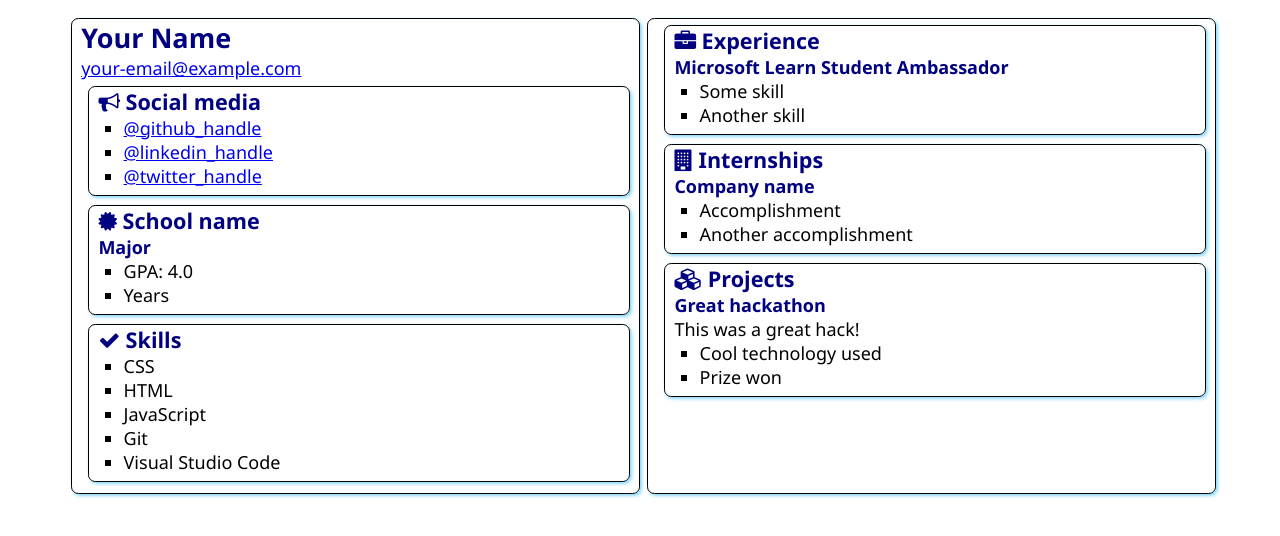
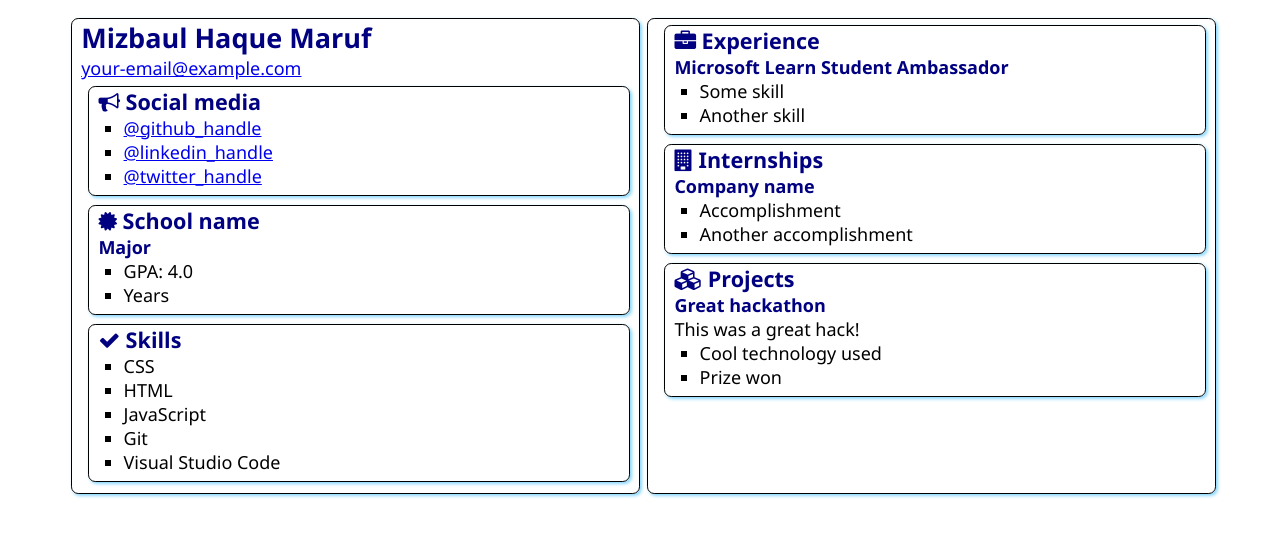
Before and after one commit to MizbaulHaqueMaruf/SATechnicalOnboarding, a plain HTML site: page src/index.html in a window 1280 px wide. Drawn offline with Linux system fonts and the light colour scheme.

Commit message:
Added My Name

```diff
--- a/src/index.html
+++ b/src/index.html
@@ -12,7 +12,7 @@
 <body>
     <main>
         <article class="box">
-            <h1>Your Name</h1>
+            <h1>Mizbaul Haque Maruf</h1>
             <div><a href="mailto:your.email@example.com">your-email@example.com</a></div>
 
             <section class="box">
```
